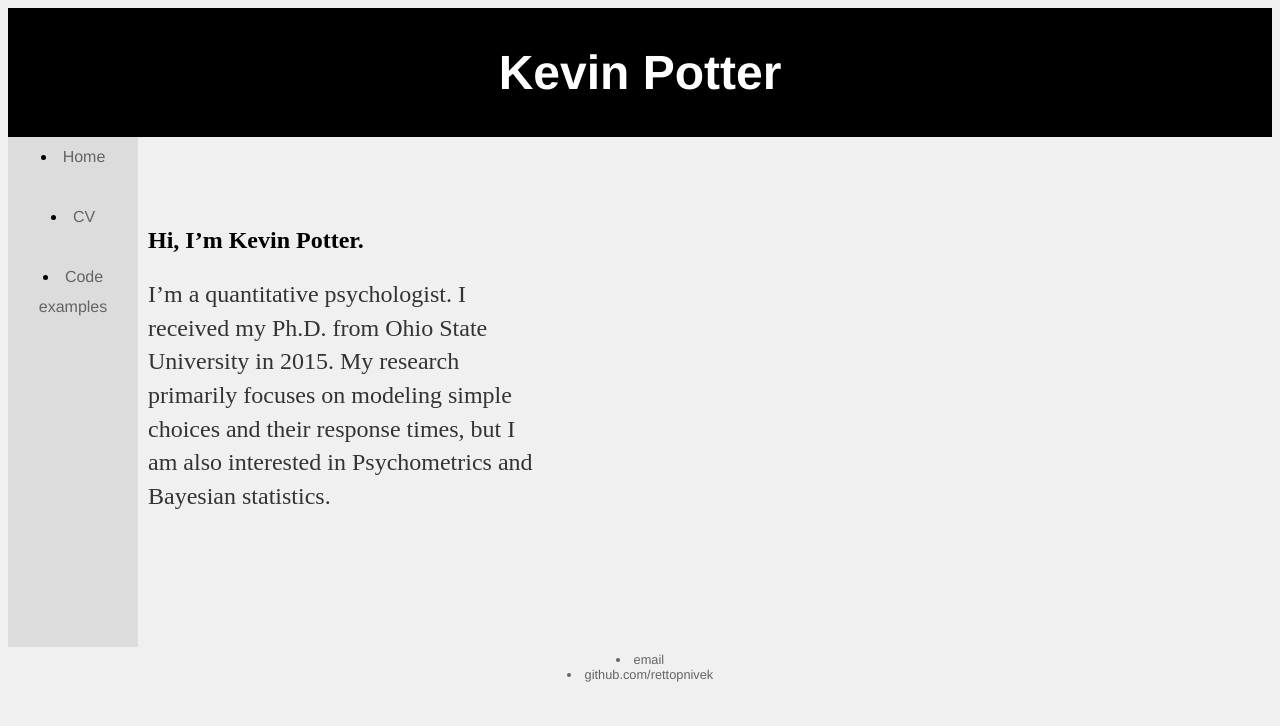
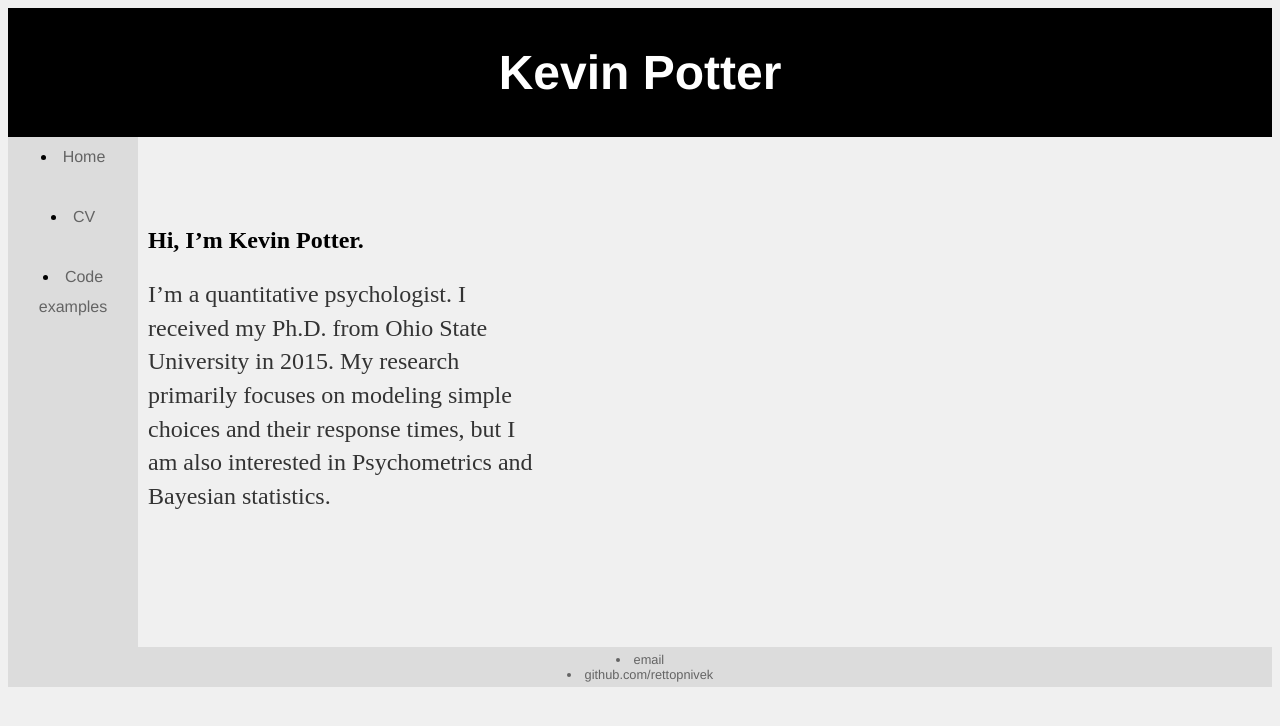
Before and after one commit to rettopnivek/rettopnivek.github.io, a Jekyll site: the page built from index.md, in a window 1280 px wide. Shown: the top 726 px of the page. Built offline with Jekyll 4.4.1, drawn with Linux system fonts in a browser that asks for light colours.

Commit message:
Update main.css

```diff
--- a/css/main.css
+++ b/css/main.css
@@ -23,7 +23,7 @@
 }
 #footer {
     font-family:'Helvetica', 'Arial', 'Sans-Serif';
-    background-color:rgb(240,240,240);
+    background-color:rgb(220,220,220);
     color:rgb(100,100,100);
     clear:both;
     text-align:center;
```
